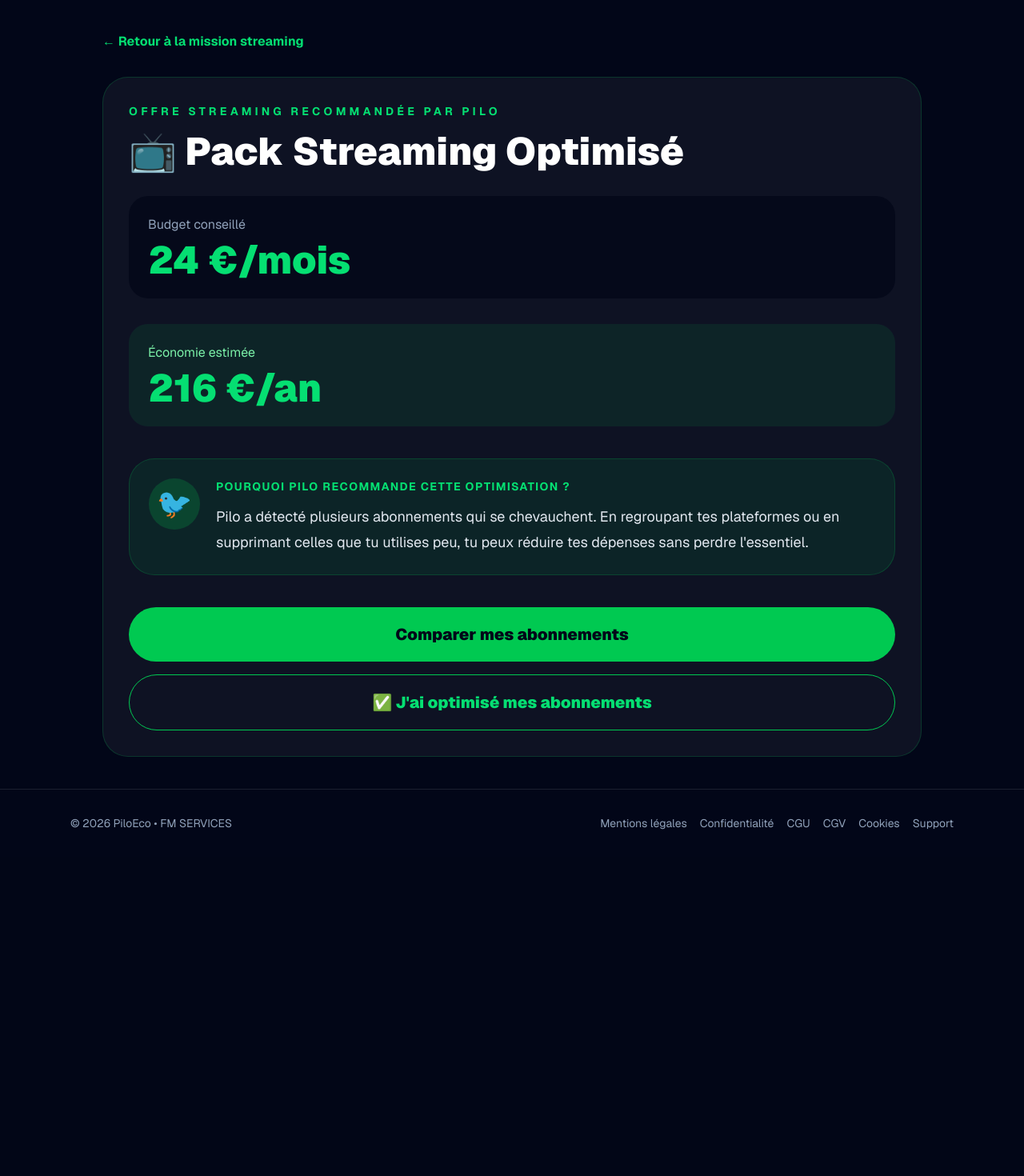
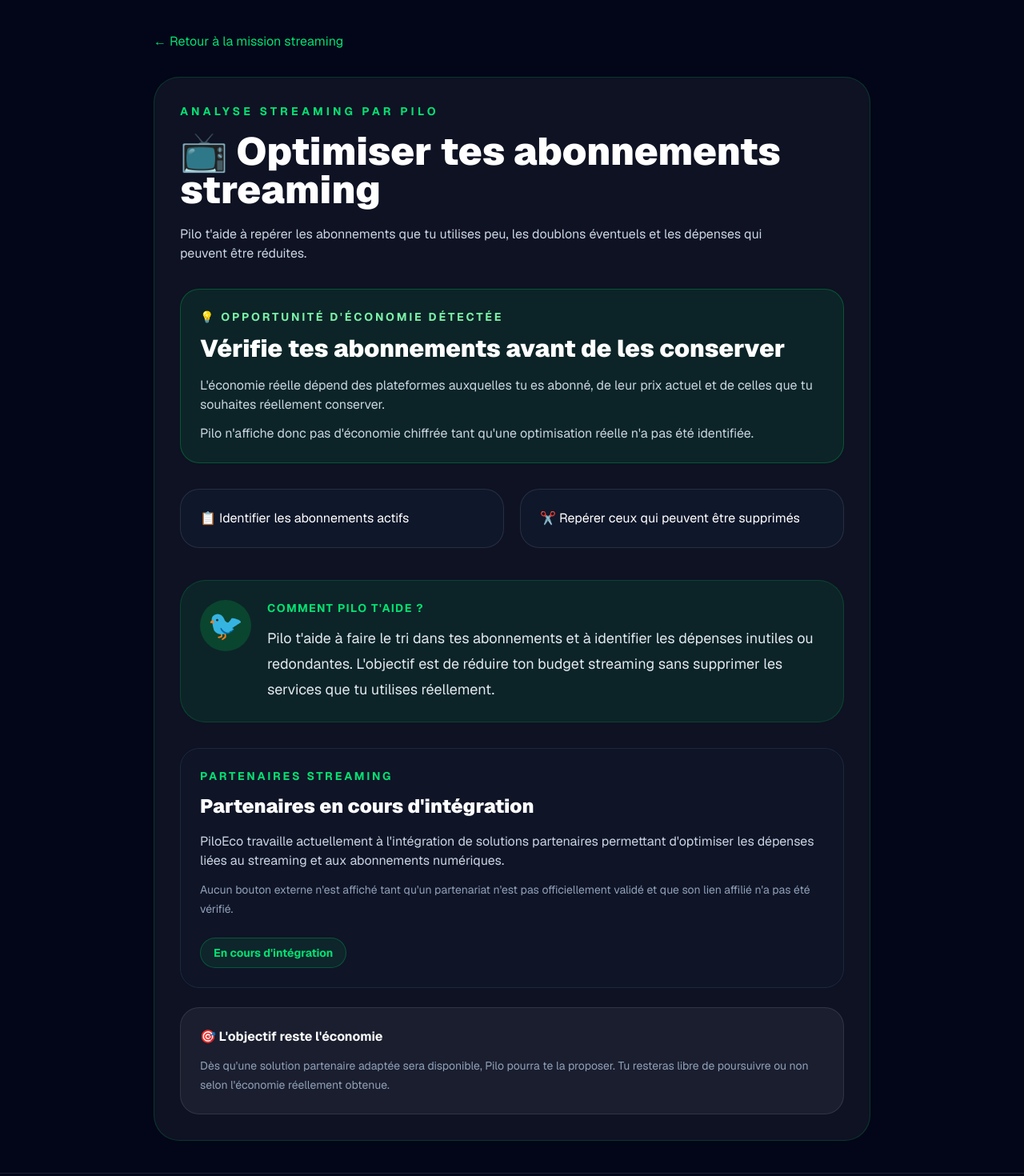
Before and after one commit to MAT13-13/PiloEco, a Next.js app in the folder frontend/: page /offres/streaming in a window 1280 px wide. Shown: the top 1470 px of the page at 80% size. Before the commit the page ends 1071 px from the top, so only its background shows below. Built offline with nearby package versions, Linux system fonts and the light colour scheme; no server answers.

Commit message:
Fix page offres logiciels

```diff
--- a/frontend/src/app/offres/banque/page.tsx
+++ b/frontend/src/app/offres/banque/page.tsx
@@ -2,84 +2,107 @@
 
 import Link from "next/link";
 import PiloAdvice from "../../components/PiloAdvice";
-import { supabase } from "../../lib/supabase";
-import { completeMission } from "../../services/missionComplete.service";
 
 export default function BanqueOfferPage() {
-  const monthlyPrice = 6;
-  const yearlySaving = 144;
-
-  const handleMissionCompleted = async () => {
-    const {
-      data: { user },
-    } = await supabase.auth.getUser();
-
-    if (!user) {
-      alert("Tu dois être connecté.");
-      return;
-    }
-
-    const result = await completeMission({
-      user,
-      missionId: "banque",
-      title: "Réduire mes frais bancaires",
-      saving: yearlySaving,
-    });
-
-    alert(result.message);
-  };
-
   return (
     <main className="min-h-screen bg-slate-950 px-6 py-10 text-white">
-      <div className="mx-auto max-w-5xl">
-        <Link href="/missions/banque" className="font-bold text-green-400">
+      <div className="mx-auto max-w-4xl">
+        <Link
+          href="/missions/banque"
+          className="text-green-400 hover:underline"
+        >
           ← Retour à la mission banque
         </Link>
 
         <section className="mt-8 rounded-[2rem] border border-green-500/20 bg-white/5 p-8">
           <p className="text-sm font-bold uppercase tracking-[0.3em] text-green-400">
-            Offre banque recommandée par Pilo
+            Analyse banque par Pilo
           </p>
 
-          <h1 className="mt-4 text-5xl font-black">🏦 BoursoBank</h1>
+          <h1 className="mt-4 text-5xl font-black">
+            🏦 Optimiser tes frais bancaires
+          </h1>
 
-          <div className="mt-8 rounded-3xl bg-slate-950/70 p-6">
-            <p className="text-slate-400">Frais estimés</p>
+          <p className="mt-5 max-w-3xl text-slate-300">
+            Pilo t&apos;aide à identifier les frais bancaires qui pourraient
+            être optimisés selon ton usage, ta carte et les services dont tu
+            as réellement besoin.
+          </p>
 
-            <p className="mt-2 text-5xl font-black text-green-400">
-              {monthlyPrice} €/mois
+          <div className="mt-8 rounded-3xl border border-green-500/30 bg-green-500/10 p-6">
+            <p className="text-sm font-bold uppercase tracking-[0.2em] text-green-300">
+              💡 Opportunité d&apos;économie
+            </p>
+
+            <h2 className="mt-3 text-3xl font-black">
+              Compare avant de changer
+            </h2>
+
+            <p className="mt-4 leading-7 text-slate-300">
+              Les frais bancaires varient selon le type de compte, la carte,
+              les services inclus, les conditions d&apos;utilisation et ton
+              profil.
+            </p>
+
+            <p className="mt-3 leading-7 text-slate-300">
+              Pilo ne présente donc pas de tarif ou d&apos;économie chiffrée
+              tant qu&apos;une vraie solution partenaire n&apos;est pas
+              disponible et vérifiée.
             </p>
           </div>
 
-          <div className="mt-8 rounded-3xl bg-green-500/10 p-6">
-            <p className="text-green-300">Économie estimée</p>
+          <div className="mt-8 grid gap-5 md:grid-cols-2">
+            <div className="rounded-3xl border border-white/10 bg-slate-900 p-6">
+              💳 Frais de carte et de tenue de compte
+            </div>
 
-            <p className="mt-2 text-5xl font-black text-green-400">
-              {yearlySaving} €/an
-            </p>
+            <div className="rounded-3xl border border-white/10 bg-slate-900 p-6">
+              📱 Services bancaires utiles au quotidien
+            </div>
           </div>
 
           <PiloAdvice
-            title="Pourquoi Pilo recommande cette offre ?"
-            message="Une banque en ligne peut réduire fortement les frais mensuels tout en gardant les services essentiels : carte, compte courant, application mobile et virements."
+            title="Comment Pilo t'aide ?"
+            message="Pilo pourra te présenter uniquement des solutions bancaires provenant de partenaires réellement intégrés. Tu pourras ensuite comparer leurs conditions à tes frais actuels et décider librement si le changement est avantageux."
           />
 
-          <div className="mt-10 space-y-4">
-            <a
-              href="https://www.boursobank.com/"
-              target="_blank"
-              rel="noopener noreferrer"
-              className="block w-full rounded-full bg-green-500 px-8 py-5 text-center text-xl font-black text-slate-950 transition hover:bg-green-400"
-            >
-              Voir l&apos;offre banque
-            </a>
+          <div className="mt-8 rounded-3xl border border-slate-800 bg-slate-900/60 p-6">
+            <p className="text-sm font-bold uppercase tracking-[0.2em] text-green-400">
+              Partenaires banque
+            </p>
 
-            <button
-              onClick={handleMissionCompleted}
-              className="w-full rounded-full border border-green-500 px-8 py-5 text-xl font-black text-green-400 transition hover:bg-green-500 hover:text-slate-950"
-            >
-              ✅ J&apos;ai changé de banque
-            </button>
+            <h2 className="mt-3 text-2xl font-black">
+              Partenaires en cours d&apos;intégration
+            </h2>
+
+            <p className="mt-4 leading-7 text-slate-300">
+              PiloEco travaille actuellement à l&apos;intégration de
+              partenaires bancaires afin de pouvoir proposer des solutions
+              réelles et suivies.
+            </p>
+
+            <p className="mt-3 text-sm leading-6 text-slate-400">
+              Aucun bouton externe n&apos;est affiché tant qu&apos;un
+              partenariat n&apos;est pas officiellement validé et que son lien
+              affilié n&apos;a pas été vérifié.
+            </p>
+
+            <div className="mt-6 inline-flex rounded-full border border-green-500/30 bg-green-500/10 px-4 py-2 text-sm font-bold text-green-400">
+              En cours d&apos;intégration
+            </div>
+          </div>
+
+          <div className="mt-6 rounded-3xl border border-white/10 bg-white/5 p-6">
+            <p className="font-bold text-white">
+              🎯 L&apos;objectif reste l&apos;économie
+            </p>
+
+            <p className="mt-3 text-sm leading-6 text-slate-400">
+              Dès qu&apos;une solution bancaire partenaire sera disponible,
+              Pilo pourra te la présenter. Tu pourras alors comparer ses frais
+              à ceux de ta banque actuelle et vérifier si l&apos;économie est
+              réelle.
+            </p>
           </div>
         </section>
       </div>
--- a/frontend/src/app/offres/internet/page.tsx
+++ b/frontend/src/app/offres/internet/page.tsx
@@ -1,130 +1,107 @@
 "use client";
 
-import { useEffect, useState } from "react";
 import Link from "next/link";
-import { internetOffers } from "../../data/internetOffers";
-import { supabase } from "../../lib/supabase";
-import { completeMission } from "../../services/missionComplete.service";
+import PiloAdvice from "../../components/PiloAdvice";
 
 export default function InternetOfferPage() {
-  const [internet, setInternet] = useState(40);
-
-  useEffect(() => {
-    const data = localStorage.getItem("pilo-values");
-
-    if (data) {
-      const values = JSON.parse(data);
-      setInternet(Number(values.internet));
-    }
-  }, []);
-
-  const bestOffer = [...internetOffers].sort((a, b) => a.price - b.price)[0];
-  const monthlySaving = Math.max(0, internet - bestOffer.price);
-  const yearlySaving = Math.round(monthlySaving * 12);
-
-  const handleMissionCompleted = async () => {
-    const {
-      data: { user },
-    } = await supabase.auth.getUser();
-
-    if (!user) {
-      alert("Tu dois être connecté.");
-      return;
-    }
-
-    const result = await completeMission({
-      user,
-      missionId: "internet",
-      title: "Réduire mon abonnement Internet",
-      saving: yearlySaving,
-    });
-
-    alert(result.message);
-  };
-
   return (
     <main className="min-h-screen bg-slate-950 px-6 py-10 text-white">
-      <div className="mx-auto max-w-5xl">
-        <Link href="/missions" className="font-bold text-green-400">
-          ← Retour aux missions
+      <div className="mx-auto max-w-4xl">
+        <Link
+          href="/missions/internet"
+          className="text-green-400 hover:underline"
+        >
+          ← Retour à la mission Internet
         </Link>
 
         <section className="mt-8 rounded-[2rem] border border-green-500/20 bg-white/5 p-8">
           <p className="text-sm font-bold uppercase tracking-[0.3em] text-green-400">
-            Offre Internet recommandée par Pilo
+            Analyse Internet par Pilo
           </p>
 
           <h1 className="mt-4 text-5xl font-black">
-            🏆 {bestOffer.operator}
+            🌐 Optimiser ton abonnement Internet
           </h1>
 
-          <p className="mt-3 text-2xl font-bold text-slate-300">
-            {bestOffer.name}
+          <p className="mt-5 max-w-3xl text-slate-300">
+            Pilo analyse ton abonnement Internet actuel afin de t&apos;aider
+            à identifier les possibilités d&apos;économie adaptées à ta
+            situation.
           </p>
 
-          <div className="mt-8 rounded-3xl bg-slate-950/70 p-6">
-            <p className="text-slate-400">Prix mensuel</p>
+          <div className="mt-8 rounded-3xl border border-green-500/30 bg-green-500/10 p-6">
+            <p className="text-sm font-bold uppercase tracking-[0.2em] text-green-300">
+              💡 Opportunité d&apos;économie
+            </p>
 
-            <p className="mt-2 text-5xl font-black text-green-400">
-              {bestOffer.price.toFixed(2)} €/mois
+            <h2 className="mt-3 text-3xl font-black">
+              Compare avant de changer
+            </h2>
+
+            <p className="mt-4 leading-7 text-slate-300">
+              Le prix d&apos;un abonnement Internet dépend notamment de ton
+              adresse, de ton éligibilité, de la technologie disponible et
+              des services inclus.
+            </p>
+
+            <p className="mt-3 leading-7 text-slate-300">
+              Pilo ne présente donc pas de tarif ou d&apos;économie théorique
+              comme une offre réelle lorsqu&apos;aucune solution partenaire
+              vérifiée n&apos;est disponible.
             </p>
           </div>
 
           <div className="mt-8 grid gap-5 md:grid-cols-2">
             <div className="rounded-3xl border border-white/10 bg-slate-900 p-6">
-              🌐 Technologie : {bestOffer.technology}
+              🌐 Fibre, câble ou autres technologies selon ton éligibilité
             </div>
 
             <div className="rounded-3xl border border-white/10 bg-slate-900 p-6">
-              ⚡ Débit : {bestOffer.speed}
-            </div>
-
-            <div className="rounded-3xl border border-white/10 bg-slate-900 p-6">
-              🏷️ {bestOffer.savingLabel}
-            </div>
-
-            <div className="rounded-3xl border border-white/10 bg-slate-900 p-6">
-              💰 Économie : {yearlySaving} €/an
+              ⚡ Comparaison selon tes besoins et ton abonnement actuel
             </div>
           </div>
 
-          <div className="mt-8 rounded-3xl bg-green-500/10 p-6">
-            <p className="text-green-300">Économie estimée</p>
+          <PiloAdvice
+            title="Comment Pilo t'aide ?"
+            message="Pilo analyse ton abonnement actuel et pourra te présenter uniquement les solutions partenaires réellement disponibles. Tu resteras libre de consulter l'offre et de décider si elle est intéressante pour toi."
+          />
 
-            <p className="mt-2 text-5xl font-black text-green-400">
-              {yearlySaving} €/an
+          <div className="mt-8 rounded-3xl border border-slate-800 bg-slate-900/60 p-6">
+            <p className="text-sm font-bold uppercase tracking-[0.2em] text-green-400">
+              Partenaires Internet
             </p>
+
+            <h2 className="mt-3 text-2xl font-black">
+              Partenaires en cours d&apos;intégration
+            </h2>
+
+            <p className="mt-4 leading-7 text-slate-300">
+              PiloEco travaille actuellement à l&apos;intégration de
+              partenaires Internet afin de pouvoir proposer des solutions
+              réelles et vérifiées.
+            </p>
+
+            <p className="mt-3 text-sm leading-6 text-slate-400">
+              Aucune offre commerciale n&apos;est affichée tant qu&apos;un
+              partenariat n&apos;est pas validé et que son lien partenaire
+              n&apos;est pas disponible.
+            </p>
+
+            <div className="mt-6 inline-flex rounded-full border border-green-500/30 bg-green-500/10 px-4 py-2 text-sm font-bold text-green-400">
+              En cours d&apos;intégration
+            </div>
           </div>
 
-          <div className="mt-8 rounded-3xl border border-green-500/20 bg-slate-900 p-6">
-            <p className="text-xl font-black text-green-400">
-              Pourquoi Pilo recommande cette offre ?
+          <div className="mt-6 rounded-3xl border border-white/10 bg-white/5 p-6">
+            <p className="font-bold text-white">
+              🔔 De nouvelles solutions pourront apparaître
             </p>
 
-            <p className="mt-3 leading-8 text-slate-300">
-              Ton abonnement Internet actuel est estimé à {internet} €/mois.
-              Pilo a trouvé une offre à {bestOffer.price.toFixed(2)} €/mois.
-              Cela représente environ {yearlySaving} €/an d&apos;économies
-              possibles.
+            <p className="mt-3 text-sm leading-6 text-slate-400">
+              Dès qu&apos;un partenaire Internet sera officiellement intégré,
+              Pilo pourra afficher sa solution et te permettre de la
+              consulter directement.
             </p>
-          </div>
-
-          <div className="mt-10 space-y-4">
-            <a
-              href={bestOffer.url}
-              target="_blank"
-              rel="noopener noreferrer"
-              className="block w-full rounded-full bg-green-500 px-8 py-5 text-center text-xl font-black text-slate-950 transition hover:bg-green-400"
-            >
-              Voir l&apos;offre Internet
-            </a>
-
-            <button
-              onClick={handleMissionCompleted}
-              className="w-full rounded-full border border-green-500 px-8 py-5 text-xl font-black text-green-400 transition hover:bg-green-500 hover:text-slate-950"
-            >
-              ✅ J&apos;ai changé d&apos;offre Internet
-            </button>
           </div>
         </section>
       </div>
--- a/frontend/src/app/offres/streaming/page.tsx
+++ b/frontend/src/app/offres/streaming/page.tsx
@@ -2,86 +2,104 @@
 
 import Link from "next/link";
 import PiloAdvice from "../../components/PiloAdvice";
-import { supabase } from "../../lib/supabase";
-import { completeMission } from "../../services/missionComplete.service";
 
 export default function StreamingOfferPage() {
-  const monthlyPrice = 24;
-  const yearlySaving = 216;
-
-  const handleMissionCompleted = async () => {
-    const {
-      data: { user },
-    } = await supabase.auth.getUser();
-
-    if (!user) {
-      alert("Tu dois être connecté.");
-      return;
-    }
-
-    const result = await completeMission({
-      user,
-      missionId: "streaming",
-      title: "Optimiser mes abonnements streaming",
-      saving: yearlySaving,
-    });
-
-    alert(result.message);
-  };
-
   return (
     <main className="min-h-screen bg-slate-950 px-6 py-10 text-white">
-      <div className="mx-auto max-w-5xl">
-        <Link href="/missions/streaming" className="font-bold text-green-400">
+      <div className="mx-auto max-w-4xl">
+        <Link
+          href="/missions/streaming"
+          className="text-green-400 hover:underline"
+        >
           ← Retour à la mission streaming
         </Link>
 
         <section className="mt-8 rounded-[2rem] border border-green-500/20 bg-white/5 p-8">
           <p className="text-sm font-bold uppercase tracking-[0.3em] text-green-400">
-            Offre streaming recommandée par Pilo
+            Analyse streaming par Pilo
           </p>
 
           <h1 className="mt-4 text-5xl font-black">
-            📺 Pack Streaming Optimisé
+            📺 Optimiser tes abonnements streaming
           </h1>
 
-          <div className="mt-8 rounded-3xl bg-slate-950/70 p-6">
-            <p className="text-slate-400">Budget conseillé</p>
+          <p className="mt-5 max-w-3xl text-slate-300">
+            Pilo t&apos;aide à repérer les abonnements que tu utilises peu,
+            les doublons éventuels et les dépenses qui peuvent être réduites.
+          </p>
 
-            <p className="mt-2 text-5xl font-black text-green-400">
-              {monthlyPrice} €/mois
+          <div className="mt-8 rounded-3xl border border-green-500/30 bg-green-500/10 p-6">
+            <p className="text-sm font-bold uppercase tracking-[0.2em] text-green-300">
+              💡 Opportunité d&apos;économie détectée
+            </p>
+
+            <h2 className="mt-3 text-3xl font-black">
+              Vérifie tes abonnements avant de les conserver
+            </h2>
+
+            <p className="mt-4 text-slate-300">
+              L&apos;économie réelle dépend des plateformes auxquelles tu es
+              abonné, de leur prix actuel et de celles que tu souhaites
+              réellement conserver.
+            </p>
+
+            <p className="mt-3 text-slate-300">
+              Pilo n&apos;affiche donc pas d&apos;économie chiffrée tant qu&apos;une
+              optimisation réelle n&apos;a pas été identifiée.
             </p>
           </div>
 
-          <div className="mt-8 rounded-3xl bg-green-500/10 p-6">
-            <p className="text-green-300">Économie estimée</p>
+          <div className="mt-8 grid gap-5 md:grid-cols-2">
+            <div className="rounded-3xl border border-white/10 bg-slate-900 p-6">
+              📋 Identifier les abonnements actifs
+            </div>
 
-            <p className="mt-2 text-5xl font-black text-green-400">
-              {yearlySaving} €/an
-            </p>
+            <div className="rounded-3xl border border-white/10 bg-slate-900 p-6">
+              ✂️ Repérer ceux qui peuvent être supprimés
+            </div>
           </div>
 
           <PiloAdvice
-            title="Pourquoi Pilo recommande cette optimisation ?"
-            message="Pilo a détecté plusieurs abonnements qui se chevauchent. En regroupant tes plateformes ou en supprimant celles que tu utilises peu, tu peux réduire tes dépenses sans perdre l'essentiel."
+            title="Comment Pilo t'aide ?"
+            message="Pilo t'aide à faire le tri dans tes abonnements et à identifier les dépenses inutiles ou redondantes. L'objectif est de réduire ton budget streaming sans supprimer les services que tu utilises réellement."
           />
 
-          <div className="mt-10 space-y-4">
-            <a
-              href="https://www.justwatch.com/fr"
-              target="_blank"
-              rel="noopener noreferrer"
-              className="block w-full rounded-full bg-green-500 px-8 py-5 text-center text-xl font-black text-slate-950 transition hover:bg-green-400"
-            >
-              Comparer mes abonnements
-            </a>
+          <div className="mt-8 rounded-3xl border border-slate-800 bg-slate-900/60 p-6">
+            <p className="text-sm font-bold uppercase tracking-[0.2em] text-green-400">
+              Partenaires streaming
+            </p>
 
-            <button
-              onClick={handleMissionCompleted}
-              className="w-full rounded-full border border-green-500 px-8 py-5 text-xl font-black text-green-400 transition hover:bg-green-500 hover:text-slate-950"
-            >
-              ✅ J&apos;ai optimisé mes abonnements
-            </button>
+            <h2 className="mt-3 text-2xl font-black">
+              Partenaires en cours d&apos;intégration
+            </h2>
+
+            <p className="mt-4 text-slate-300">
+              PiloEco travaille actuellement à l&apos;intégration de solutions
+              partenaires permettant d&apos;optimiser les dépenses liées au
+              streaming et aux abonnements numériques.
+            </p>
+
+            <p className="mt-3 text-sm leading-6 text-slate-400">
+              Aucun bouton externe n&apos;est affiché tant qu&apos;un partenariat
+              n&apos;est pas officiellement validé et que son lien affilié
+              n&apos;a pas été vérifié.
+            </p>
+
+            <div className="mt-6 inline-flex rounded-full border border-green-500/30 bg-green-500/10 px-4 py-2 text-sm font-bold text-green-400">
+              En cours d&apos;intégration
+            </div>
+          </div>
+
+          <div className="mt-6 rounded-3xl border border-white/10 bg-white/5 p-6">
+            <p className="font-bold text-white">
+              🎯 L&apos;objectif reste l&apos;économie
+            </p>
+
+            <p className="mt-3 text-sm leading-6 text-slate-400">
+              Dès qu&apos;une solution partenaire adaptée sera disponible,
+              Pilo pourra te la proposer. Tu resteras libre de poursuivre ou
+              non selon l&apos;économie réellement obtenue.
+            </p>
           </div>
         </section>
       </div>
```
Also changed, not shown: frontend/src/app/offres/logiciels/page.tsx (added, +156 -0 lines), frontend/src/app/offres/site-internet-pro/page.tsx (+15 -8 lines).
